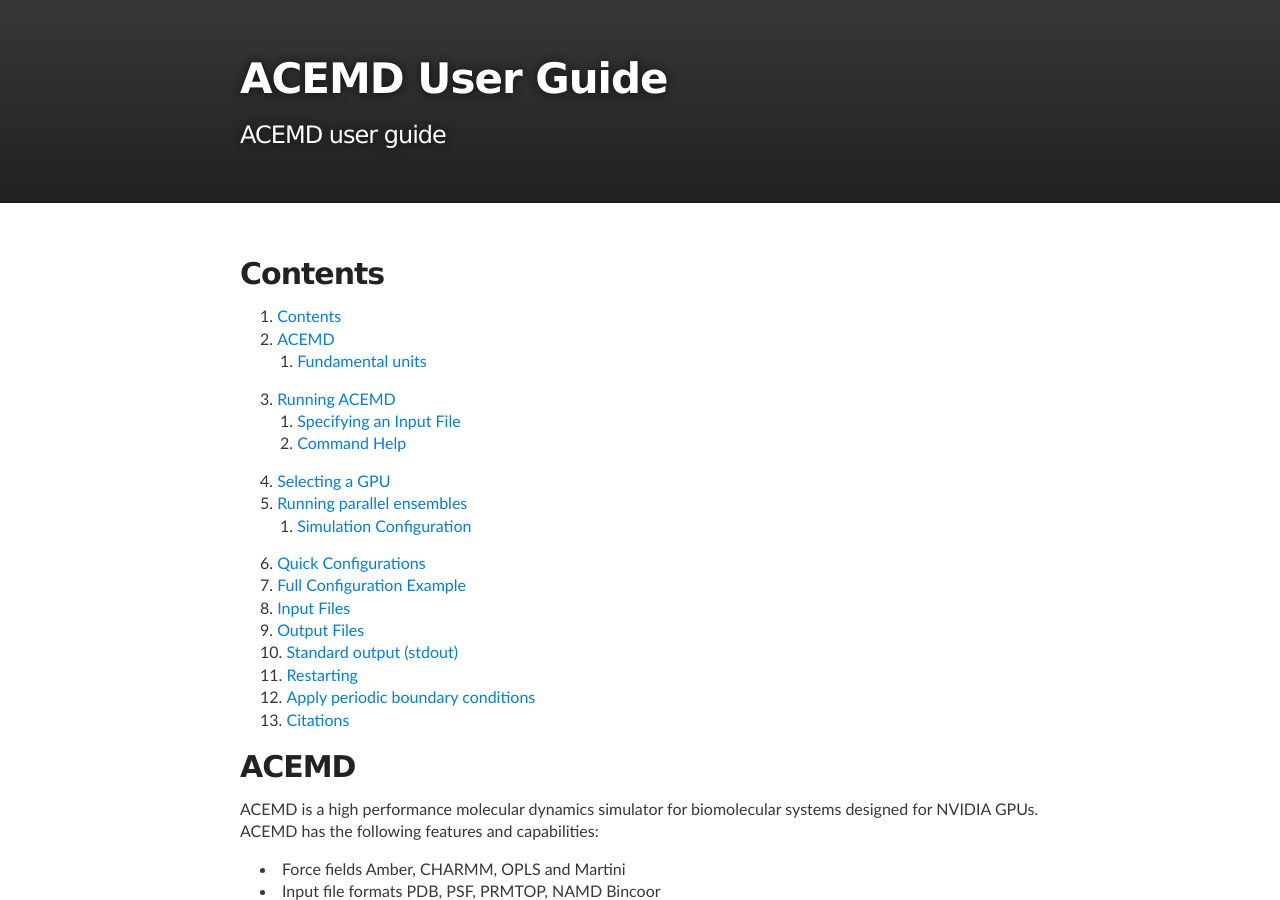
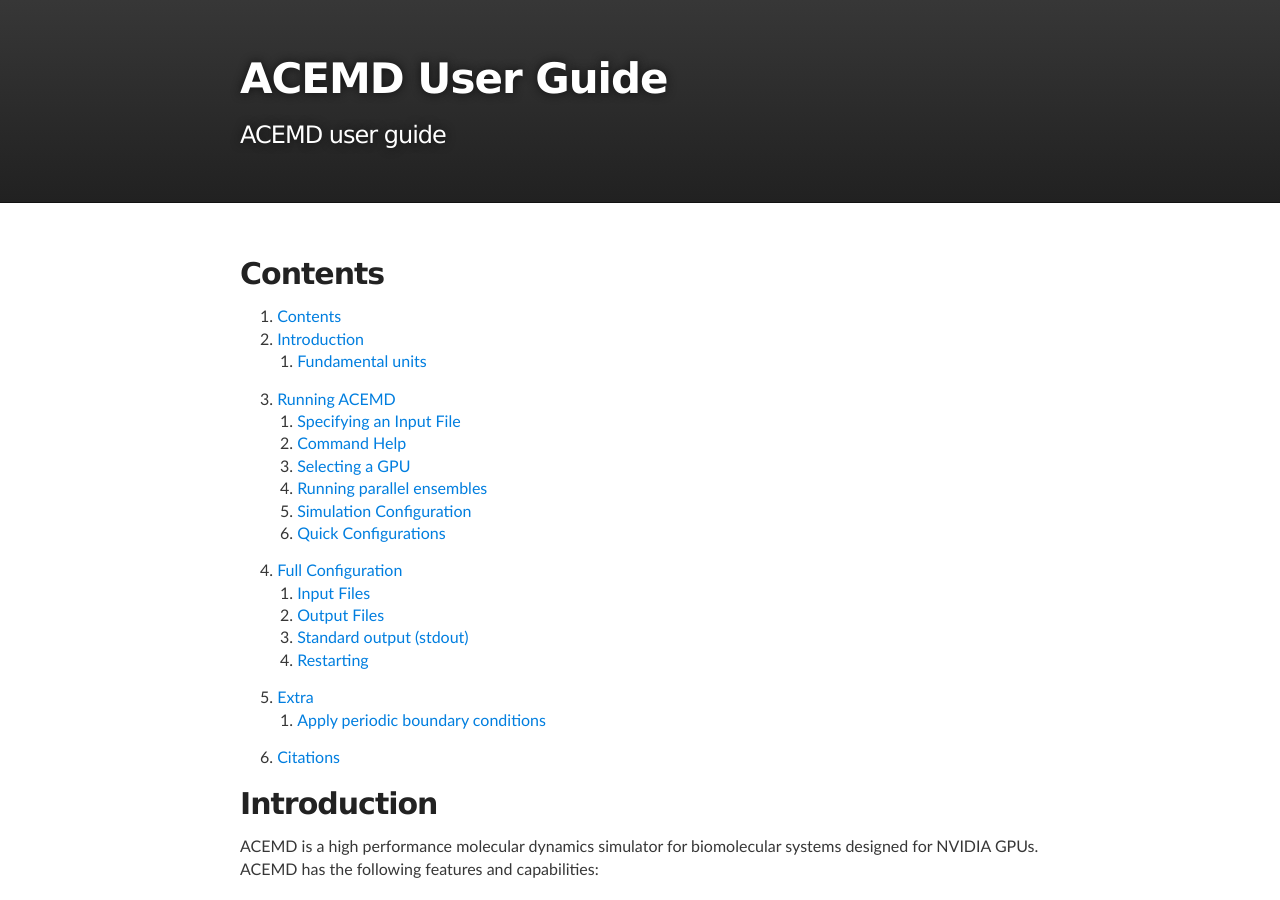
Before and after one commit to Acellera/docs.acellera.com, a Jekyll site: the page built from acemd/userguide/index.md, in a window 1280 px wide and 900 px high. Built offline with Jekyll 4.4.1, drawn with Linux system fonts in a browser that asks for light colours; some of the changed text lies outside the part shown.

Commit message:
Update index.md

```diff
--- a/acemd/userguide/index.md
+++ b/acemd/userguide/index.md
@@ -11,8 +11,8 @@
 1. auto-gen TOC:
 {:toc}
 
-ACEMD
-=====
+# Introduction
+
 
 ACEMD is a high performance molecular dynamics simulator for biomolecular systems designed for NVIDIA GPUs. ACEMD has the following features and capabilities:
 
@@ -29,8 +29,7 @@
 * Scripting TCL and C interfaces
 * Metadynamics using PLUMED 1.3, including parallel tempering
 
-Fundamental units
------------------
+## Fundamental units
 
 * Length Ångström (0.1nm)
 * Energy kcal/mol
@@ -80,7 +79,7 @@
     langevintemp <+ve float>   [0.]    The set point in K for the Langevin thermostat
 
 
-# Selecting a GPU
+## Selecting a GPU
 
 ACEMD Basic will run only on the first GPU in the system. The following section applies only to ACEMD Pro users.
 
@@ -100,7 +99,7 @@
 
 When running in parallel note that performance may not always improve as more GPUs are added.
 
-# Running parallel ensembles
+## Running parallel ensembles
 
 ACEMD Pro supports ensemble simulations for replica exchange molecular dynamics. Ensemble mode is automatically enabled if ACEMD is run via MPI. For example, to run an 8 replica ensemble:
 
@@ -121,7 +120,7 @@
 
 configures ACEMD to use the structure file struct2.pdb and to run for 1000 iterations.
 
-# Quick Configurations
+## Quick Configurations
 
 A complete specification for an ACEMD simulation requires configuration of input and output files, force field parameters and thermodynamic ensemble. Explicitly writing the full configuration can result in a long input file. ACEMD includes a set of pre-defined parameter sets for common simulation configurations. These are activated using the protocol command. For example:
 
@@ -165,7 +164,7 @@
   * Trajectory: trajectory.xtc
   * Final state: output.coor output.vel output.xsc
 
-# Full Configuration Example
+# Full Configuration
 
 Shown below is an example of an explicit input file for an Amber force field simulation in the NPT ensemble using positional restraints:
 
@@ -216,7 +215,7 @@
     	exclude     scaled1-4
     	1-4scaling  0.8333333333333333
 
-# Input Files
+## Input Files
 
 ACEMD expects input coordinates in PDB or Bincoor format, specified using the commands coordinates and bincoordinates respectively. An initial velocity field may also be supplied using velocities or binvelocities.
 
@@ -226,7 +225,7 @@
 
 For Amber simulations, the combined topology/force field PRMTOP file is required, specified with the command parmfile.
 
-# Output Files
+## Output Files
 
 ACEMD can produce trajectories in both DCD and XTC formats. XTC trajectories are compressed, so save on disk space, but may not be read by all analysis programs.
 
@@ -234,7 +233,7 @@
 
 If the barostat is enabled, the unit cell dimensions are emitted into the output file suffix .xstfile whenever the energies are printed.
 
-#Standard output (stdout)
+## Standard output (stdout)
 
 During a run ACEMD will print a summary of the system energies to stdout. This should sually be saved in a log file for future reference using re-direction, for example:
 
@@ -257,7 +256,7 @@
     # Simulation rate 19.32 (ave) 19.32 (inst) ns/day. Estimated completion Wed Aug 28 15:53:34 2013
     # NVML : 0 : Fan 31%	 Temp 43C	 Mem Used 253MB Free 769MB Total 1023MB
 
-# Restarting
+## Restarting
 
 ACEMD can perform checkpointing to allow an aborted simulation to be resumed, using the commands restart, restartname and restartfreq. Frequency of restart dump should generally be set to match the trajectory output frequency.
 
@@ -265,7 +264,9 @@
 
 Simulations started using protocols will be configured to restart by default.
 
-# Apply periodic boundary conditions
+# Extra
+
+## Apply periodic boundary conditions
 
 ACEMD by default does not wrap in the output the coordinates around the periodic box, so when the molecular system is visualized water molecules appear to diffuse away. This is done such that you can measure diffusion coefficients. It is just a visualization choice. In the newest versions of ACEMD there is the command "wrap all" which instead wraps the coordinates of every atoms.
 Best and most flexible way to do the wrapping is after the simulation with VMD. From VMD 1.8.7 (http://www.ks.uiuc.edu/Research/vmd/plugins/pbctools/) you can wrap using the information in the DCD unitcell (load the dcd directly on a structure file rather than the pdb):
```
